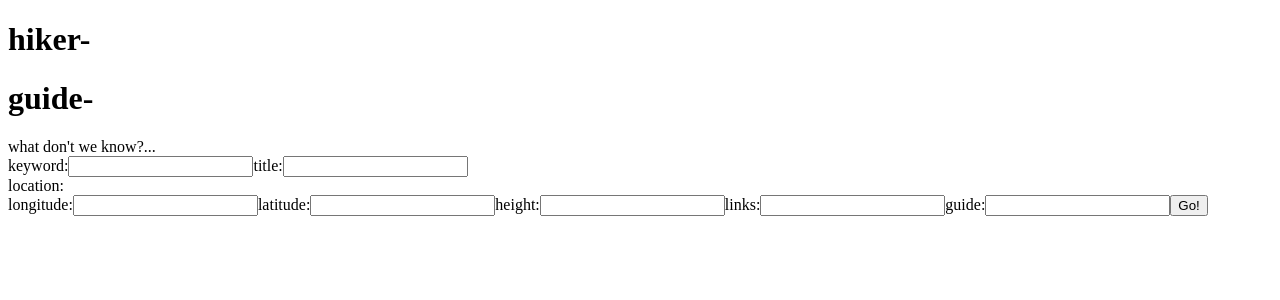
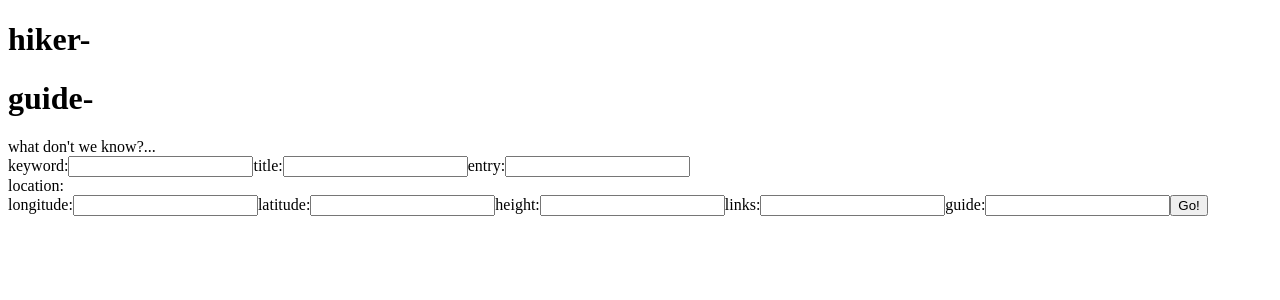
Before and after one commit to r-snow/theGuide, a React app: page / in a window 1280 px wide. Both pictures are taken after a click on the element "guide-". Shown: the top 300 px of the page. Built offline with nearby package versions, Linux system fonts and the light colour scheme; the HTML template or start-up script is replaced by a standard one.

Commit message:
Post request posting to db.

```diff
--- a/database/index.js
+++ b/database/index.js
@@ -1,5 +1,4 @@
 const mongoose = require("mongoose");
-
 mongoose.connect("mongodb://localhost/entries");
 
 const db = mongoose.connection;
--- a/database/models/entries.js
+++ b/database/models/entry.js
@@ -3,6 +3,7 @@ const mongoose = require("mongoose");
 const entrySchema = mongoose.Schema({
   keyword: String,
   title: String,
+  entry: String,
   location: {
     longitude: String,
     latitude: String,
--- a/src/App.jsx
+++ b/src/App.jsx
@@ -1,6 +1,6 @@
 import React, { useState } from "react";
 import Header from "./components/Header.jsx";
-import What from "./components/What.jsx";
+import What from "./components/Hiker.jsx";
 import Guide from "./components/Guide.jsx";
 
 function App() {
--- a/src/components/Guide.jsx
+++ b/src/components/Guide.jsx
@@ -13,11 +13,12 @@ function App() {
     console.log(entry);
   };
 
-  const handleSubmit = () => {
+  const handleSubmit = (event) => {
     axios
       .post("/entry", entry)
       .then((response) => console.log(response))
       .cathc((err) => console.log(err));
+    event.preventDefault();
   };
 
   return (
@@ -38,6 +39,15 @@ function App() {
           className="input"
           type="text"
           name="title"
+          onChange={searchTerm}
+        />
+      </label>
+      <label>
+        entry:
+        <input
+          className="input"
+          type="text"
+          name="entry"
           onChange={searchTerm}
         />
       </label>
```
Also changed, not shown: database/controllers/entry.js (added, +38 -0 lines), src/components/Hiker.jsx (renamed from src/components/What.jsx), 1 other file (tests, documents, lock files or other folders).
